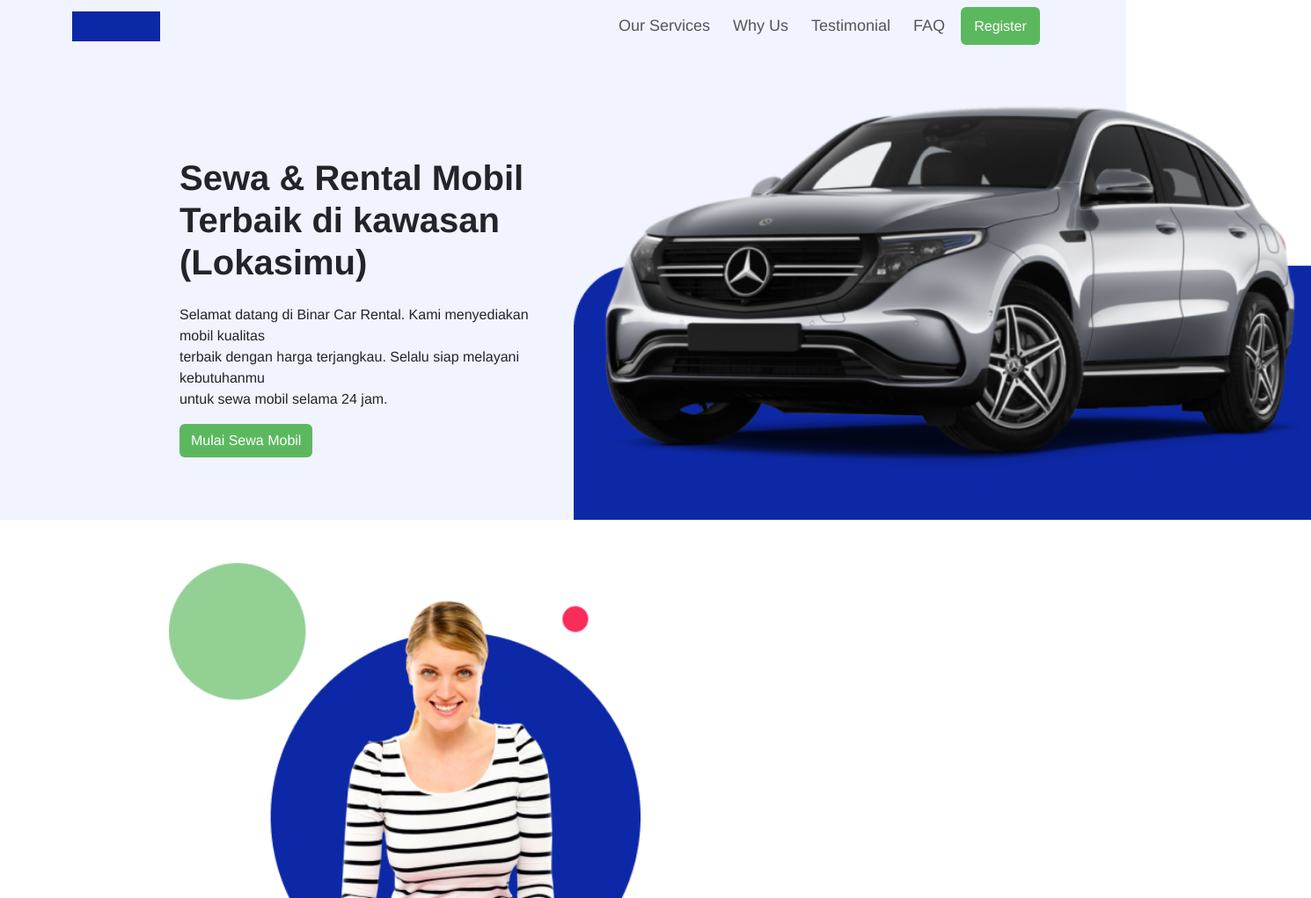
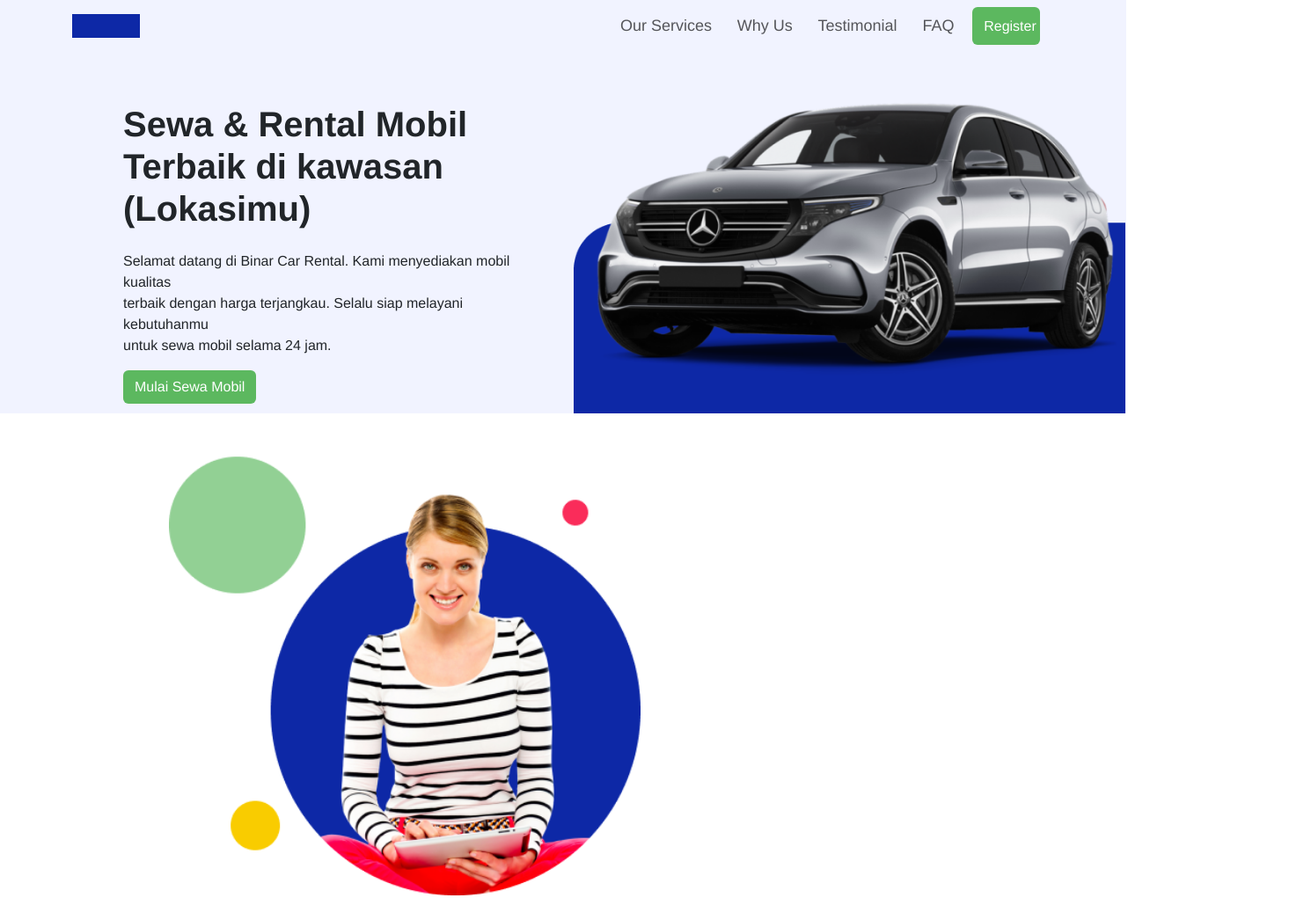
Before and after one commit to JoF24/24001182-km7-joe-bcr-ch1, a plain HTML site: page index.html in a window 1280 px wide. Shown: the top 1021 px of the page at 88% size, 1490 px wide, since content can reach past the window. Drawn offline with nearby package versions, Linux system fonts and the light colour scheme.

Commit message:
update scale

```diff
--- a/index.html
+++ b/index.html
@@ -11,7 +11,7 @@
         }
         .nav-item{
             font-size: large;
-            margin-right: 10px;
+            margin-right: 1vw;
         }
     </style>
 </head>
@@ -19,7 +19,7 @@
     <div style="background-color: #F1F3FF;">
         <nav class="navbar navbar-expand-lg bg-body-transparent">
             <div class="container">
-                <img src="gambar/logo.png" alt="logo" style="width: 100px;">
+                <img src="gambar/logo.png" alt="logo" style="width: 6vw;">
                 <button class="navbar-toggler" type="button" data-bs-toggle="offcanvas" data-bs-target="#offcanvasNavbar" aria-controls="offcanvasNavbar" aria-label="Toggle navigation">
                     <span class="navbar-toggler-icon"></span>
                 </button>
@@ -42,7 +42,7 @@
                             <li class="nav-item">
                                 <a class="nav-link" href="#">FAQ</a>
                             </li>
-                            <button class="btn text-white" style="background-color: #5CB85F;width: 90px;">Register</button>
+                            <button class="btn text-white" style="background-color: #5CB85F;width: 6vw;">Register</button>
                         </ul>
                     </div>
                 </div>
@@ -50,14 +50,14 @@
         </nav>
         <div class="row mt-5">
             <div class="d-flex align-items-center justify-content-center col-sm-6">
-                <div class="container" style="margin-left: 12rem;">
+                <div class="container" style="margin-left: 10vw;">
                     <h1 style="font-weight: bold;">Sewa & Rental Mobil Terbaik di kawasan (Lokasimu)</h1>
                     <p class="mt-4">Selamat datang di Binar Car Rental. Kami menyediakan mobil kualitas <br> terbaik dengan harga terjangkau. Selalu siap melayani kebutuhanmu <br> untuk sewa mobil selama 24 jam.</p>
                     <button class="btn text-white" style="background-color: #5CB85F;">Mulai Sewa Mobil</button>
                 </div>
             </div>
             <div class="col-sm-6">
-                <img src="gambar\img_car.png" alt="gambar_mobil" style="width: 838px;">
+                <img src="gambar\img_car.png" alt="gambar_mobil" style="width: 49vw;">
             </div>
         </div>
     </div>
```
